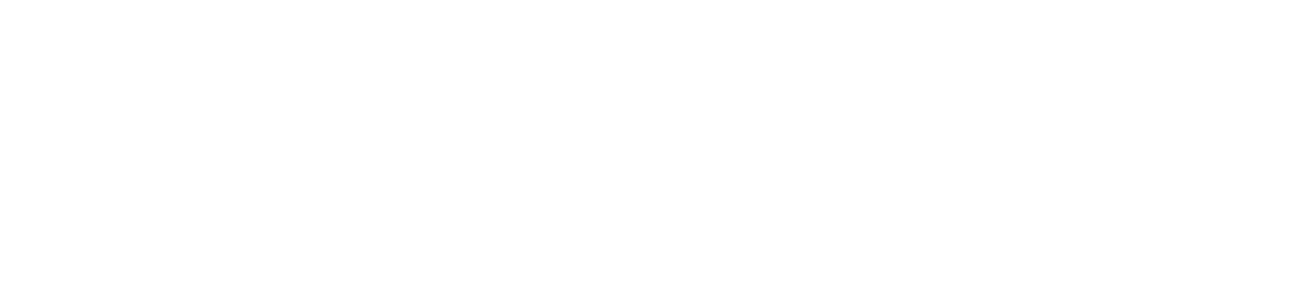
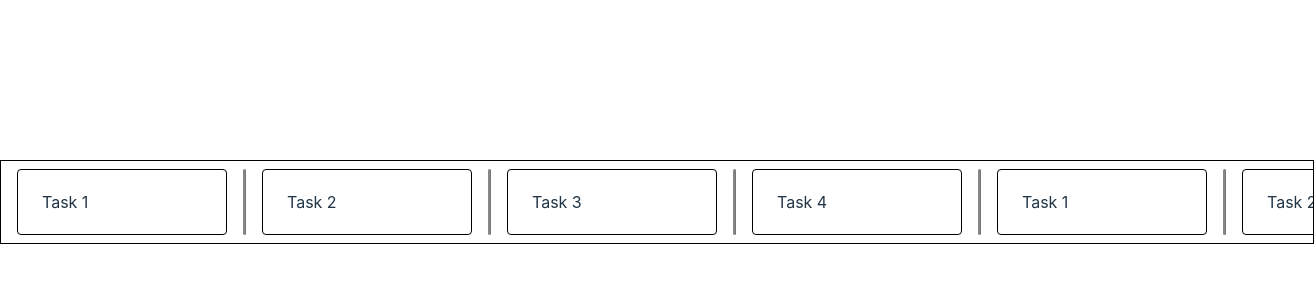
Before and after one commit to piotrostr/production-planner, a React (Vite) app: page / in a window 1280 px wide. Shown: the top 300 px of the page, 1314 px wide, since content can reach past the window. Built offline with nearby package versions, Linux system fonts and the light colour scheme.

Commit message:
Add v1 version of TaskSlider

```diff
--- a/src/App.tsx
+++ b/src/App.tsx
@@ -1,9 +1,55 @@
 import { Stack } from "@mui/material"
+import { TaskSlider } from "./components/TaskSlider"
+
+const tasks = [
+  {
+    id: 1,
+    title: "Task 1",
+    description: "Description 1",
+  },
+  {
+    id: 2,
+    title: "Task 2",
+    description: "Description 2",
+  },
+  {
+    id: 3,
+    title: "Task 3",
+    description: "Description 3",
+  },
+  {
+    id: 4,
+    title: "Task 4",
+    description: "Description 4",
+  },
+  {
+    id: 5,
+    title: "Task 1",
+    description: "Description 1",
+  },
+  {
+    id: 6,
+    title: "Task 2",
+    description: "Description 2",
+  },
+  {
+    id: 7,
+    title: "Task 3",
+    description: "Description 3",
+  },
+  {
+    id: 8,
+    title: "Task 4",
+    description: "Description 4",
+  },
+]
 
 function App() {
   return (
     <>
-      <Stack></Stack>
+      <Stack width="100vw" height="100vh" pt="10rem">
+        <TaskSlider tasks={tasks} />
+      </Stack>
     </>
   )
 }
--- /dev/null
+++ b/src/components/Task/index.tsx
@@ -0,0 +1,21 @@
+import { Task as TaskType } from "../../../types/task"
+import { Stack } from "@mui/material"
+
+interface TaskProps {
+  task: TaskType
+}
+
+export function Task({ task }: TaskProps) {
+  return (
+    <Stack
+      width="10rem"
+      height="4rem"
+      border="1px solid #000000"
+      justifyContent="center"
+      px={3}
+      borderRadius={1}
+    >
+      {task.title}
+    </Stack>
+  )
+}
--- /dev/null
+++ b/src/components/TaskSlider/index.tsx
@@ -0,0 +1,33 @@
+import { Task as TaskType } from "../../../types/task"
+import { Stack, Divider } from "@mui/material"
+import { Task } from "../Task"
+
+interface TaskSliderProps {
+  tasks: TaskType[]
+}
+
+export function TaskSlider({ tasks }: TaskSliderProps) {
+  return (
+    <Stack
+      direction="row"
+      border="1px solid #000000"
+      width="100%"
+      py={1}
+      px={2}
+      spacing={2}
+      overflow="auto"
+    >
+      {tasks.map((task, idx) => (
+        <Stack direction="row" key={task.id} spacing={2}>
+          <Task task={task} />
+          {idx !== tasks.length - 1 && (
+            <Divider
+              orientation="vertical"
+              sx={{ bgcolor: "#1E1E1E87", width: "2px", borderRadius: "2px" }}
+            />
+          )}
+        </Stack>
+      ))}
+    </Stack>
+  )
+}
--- /dev/null
+++ b/types/task.ts
@@ -0,0 +1,5 @@
+export interface Task {
+  id: number
+  title: string
+  description: string
+}
```
Also changed, not shown: src/main.tsx (+6 -6 lines).
